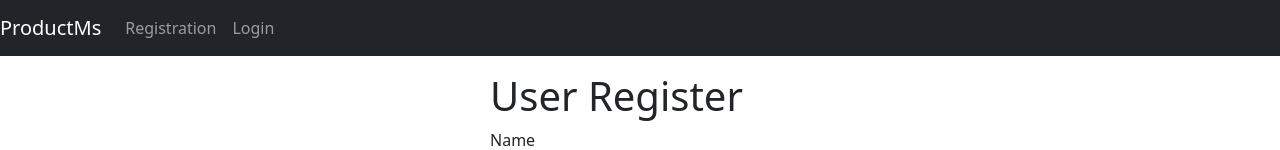
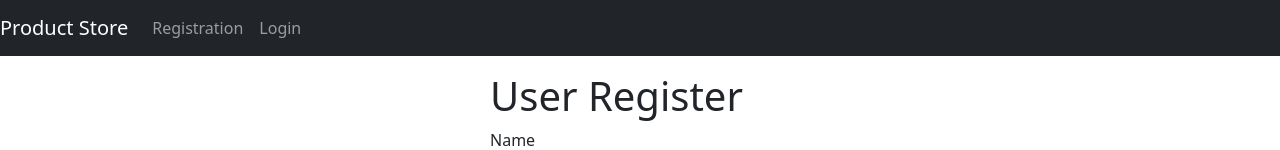
Before and after one commit to bhagyashri-nimap/product-ms-ui-vue, a Vue app in the folder vuecrud/: page / in a window 1280 px wide. Shown: the top 150 px of the page. Built offline with nearby package versions, Linux system fonts and the light colour scheme.

Commit message:
changes done

```diff
--- a/vuecrud/src/App.vue
+++ b/vuecrud/src/App.vue
@@ -1,7 +1,7 @@
 <template>
   <div id="app">
     <nav class="navbar navbar-expand navbar-dark bg-dark">
-      <router-link to="/" class="navbar-brand">ProductMs</router-link>
+      <router-link to="/" class="navbar-brand">Product Store</router-link>
       <div class="navbar-nav mr-auto">
         <li class="nav-item">
           <router-link to="/registration" class="nav-link"
```
